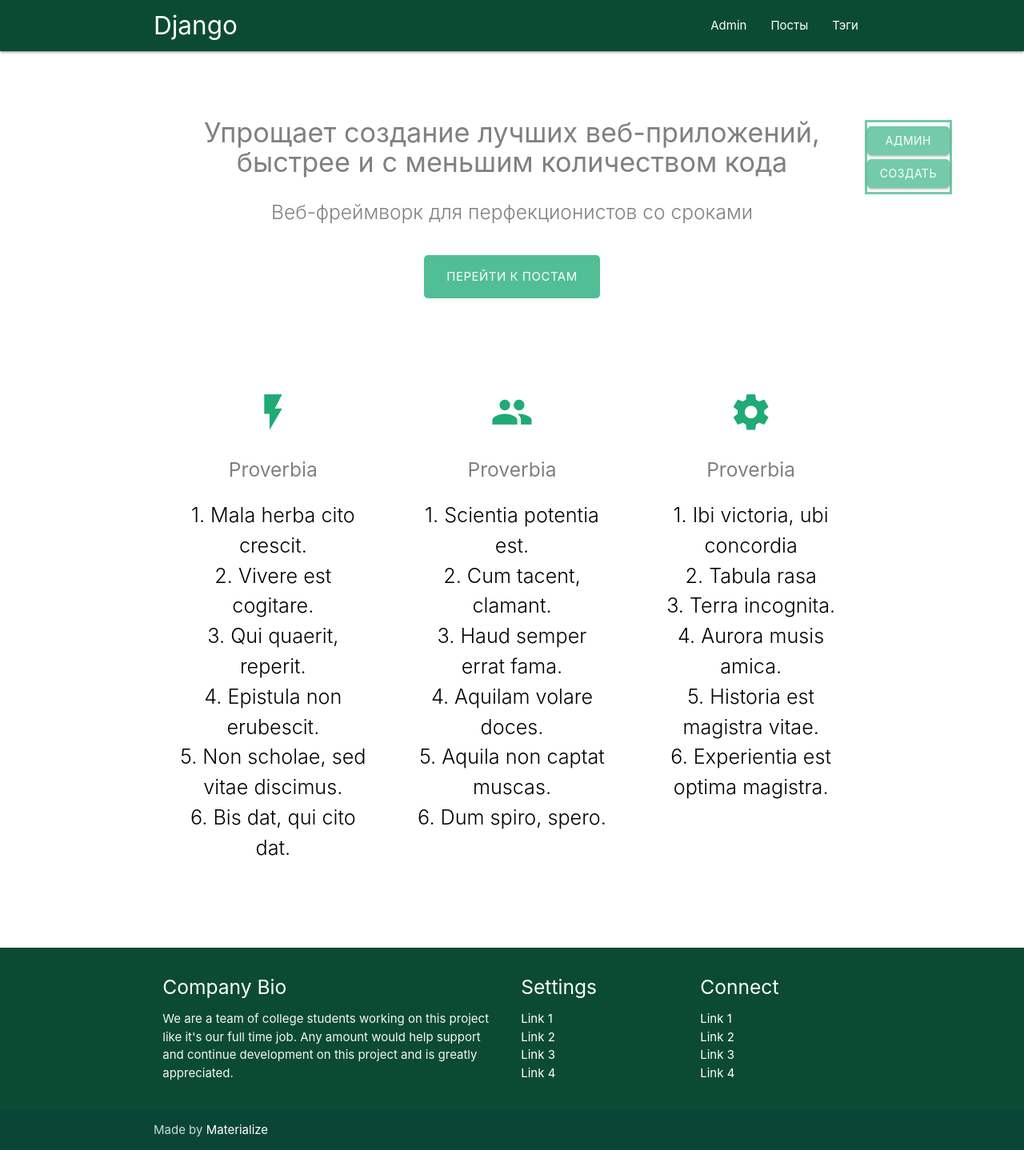
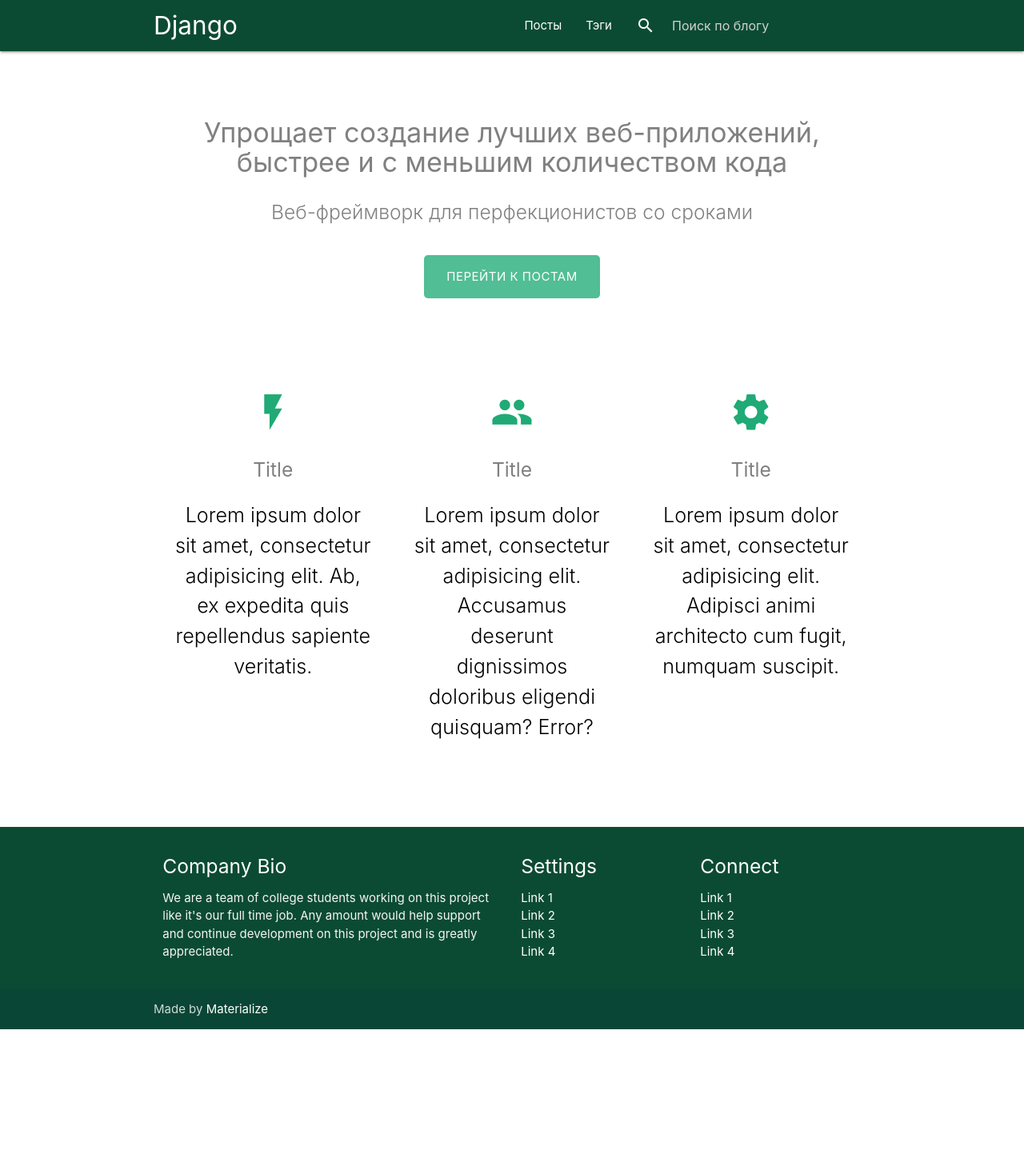
Before and after one commit to popoffww/django-blogengine-2, a Django app: page / in a window 1280 px wide. Shown: the whole page at 80% size. After the commit the page ends 1287 px from the top, so only its background shows below. Run offline with Django 5.2, Linux system fonts and the light colour scheme.

Commit message:
Blogengine-2 with Materialize

```diff
--- a/blog/views.py
+++ b/blog/views.py
@@ -1,9 +1,4 @@
-from django.shortcuts import render
-from django.shortcuts import redirect
-from django.shortcuts import reverse
 from django.views.generic import View
-from .models import *
-from .utils import *
 from .forms import *
 from .utils import *
 from django.contrib.auth.mixins import LoginRequiredMixin
--- a/static/css/style.css
+++ b/static/css/style.css
@@ -61,10 +61,6 @@ html, body {
   color: var(--icon-color);
 }
 
-.active {
-  background-color: var(--btn-color);
-}
-
 .post-head {
   margin-top: 40px;
   margin-bottom: 40px;
--- a/templates/base.html
+++ b/templates/base.html
@@ -25,9 +25,10 @@
 
 <main class="main"></main>
 
+{% if request.user.is_authenticated and request.user.is_staff %}
+<div class="admin-panel">
+
 {% block admin-panel %}
-
-<div class="admin-panel">
 
 <a href="/admin" class="waves-effect waves-light btn">
 Админ
@@ -37,6 +38,7 @@
 <ul id='dropdown1' class='dropdown-content'>
 <li><a href="{% url 'post_create_url' %}" class="black-text">Пост</a></li>
 <li><a href="{% url 'tag_create_url' %}" class="black-text">Тэг</a></li>
+</ul>
 
 <a href="{{ admin_obj.get_update_url }}" class="waves-effect waves-light btn edit"
 style="{% if detail %} display: block {% endif %}">
@@ -48,9 +50,10 @@
 Удалить
 </a>
 
-</div>
+{% endblock admin-panel %}
 
-{% endblock admin-panel %}
+</div><!--/admin-panel-->
+{% endif %}
 
 {% include 'includes/footer.html' %}
 
--- a/templates/includes/navbar.html
+++ b/templates/includes/navbar.html
@@ -1,7 +1,19 @@
 <nav class="navbar" role="navigation">
-    <div class="nav-wrapper container"><a id="logo-container" href="{% url 'home' %}" class="brand-logo">Django</a>
+    <div class="nav-wrapper container">
+      <a id="logo-container" href="{% url 'home' %}" class="brand-logo">
+        Django
+      </a>
+
+      <form class="right hide-on-med-and-down" action="{% url 'posts_list_url' %}">
+        <div class="input-field">
+          <input id="search" type="search" placeholder="Поиск по блогу" name="search">
+          <label class="label-icon" for="search"><i class="material-icons">search</i></label>
+          <i class="material-icons">close</i>
+        </div>
+      </form>
+
+
       <ul class="right hide-on-med-and-down">
-        <li><a href="admin/">Admin</a></li>
         <li><a href="{% url 'posts_list_url' %}">Посты</a></li>
         <li><a href="{% url 'tags_list_url' %}">Тэги</a></li>
       </ul>
--- a/templates/includes/section.html
+++ b/templates/includes/section.html
@@ -27,15 +27,10 @@
         <div class="col s12 m4">
           <div class="icon-block">
             <h2 class="center icon"><i class="material-icons">flash_on</i></h2>
-            <h5 class="center">Proverbia</h5>
+            <h5 class="center">Title</h5>
 
             <p class="light center-align black-text flow-text">
-              1. Mala herba cito crescit. <br>
-              2. Vivere est cogitare. <br>
-              3. Qui quaerit, reperit. <br>
-              4. Epistula non erubescit. <br>
-              5. Non scholae, sed vitae discimus. <br>
-              6. Bis dat, qui cito dat. <br>
+              Lorem ipsum dolor sit amet, consectetur adipisicing elit. Ab, ex expedita quis repellendus sapiente veritatis.
             </p>
           </div>
         </div>
@@ -44,15 +39,10 @@
         <div class="col s12 m4">
           <div class="icon-block">
             <h2 class="center icon"><i class="material-icons">group</i></h2>
-            <h5 class="center">Proverbia</h5>
+            <h5 class="center">Title</h5>
 
             <p class="light center-align black-text flow-text">
-              1. Scientia potentia est. <br>
-              2. Cum tacent, clamant. <br>
-              3. Haud semper errat fama. <br>
-              4. Aquilam volare doces. <br>
-              5. Aquila non captat muscas. <br>
-              6. Dum spiro, spero. <br>
+              Lorem ipsum dolor sit amet, consectetur adipisicing elit. Accusamus deserunt dignissimos doloribus eligendi quisquam? Error?
             </p>
           </div>
         </div>
@@ -61,15 +51,10 @@
         <div class="col s12 m4">
           <div class="icon-block">
             <h2 class="center icon"><i class="material-icons">settings</i></h2>
-            <h5 class="center">Proverbia</h5>
+            <h5 class="center">Title</h5>
 
             <p class="light center-align black-text flow-text">
-              1. Ibi victoria, ubi concordia <br>
-              2. Tabula rasa <br>
-              3. Terra incognita. <br>
-              4. Aurora musis amica. <br>
-              5. Historia est magistra vitae. <br>
-              6. Experientia est optima magistra. <br>
+              Lorem ipsum dolor sit amet, consectetur adipisicing elit. Adipisci animi architecto cum fugit, numquam suscipit.
             </p>
           </div>
         </div>
```
Also changed, not shown: blog/templates/blog/base_blog.html (+6 -4 lines), blog/templates/blog/posts_list.html (+32 -10 lines). Lines whose indentation alone changed are shown as unchanged.
